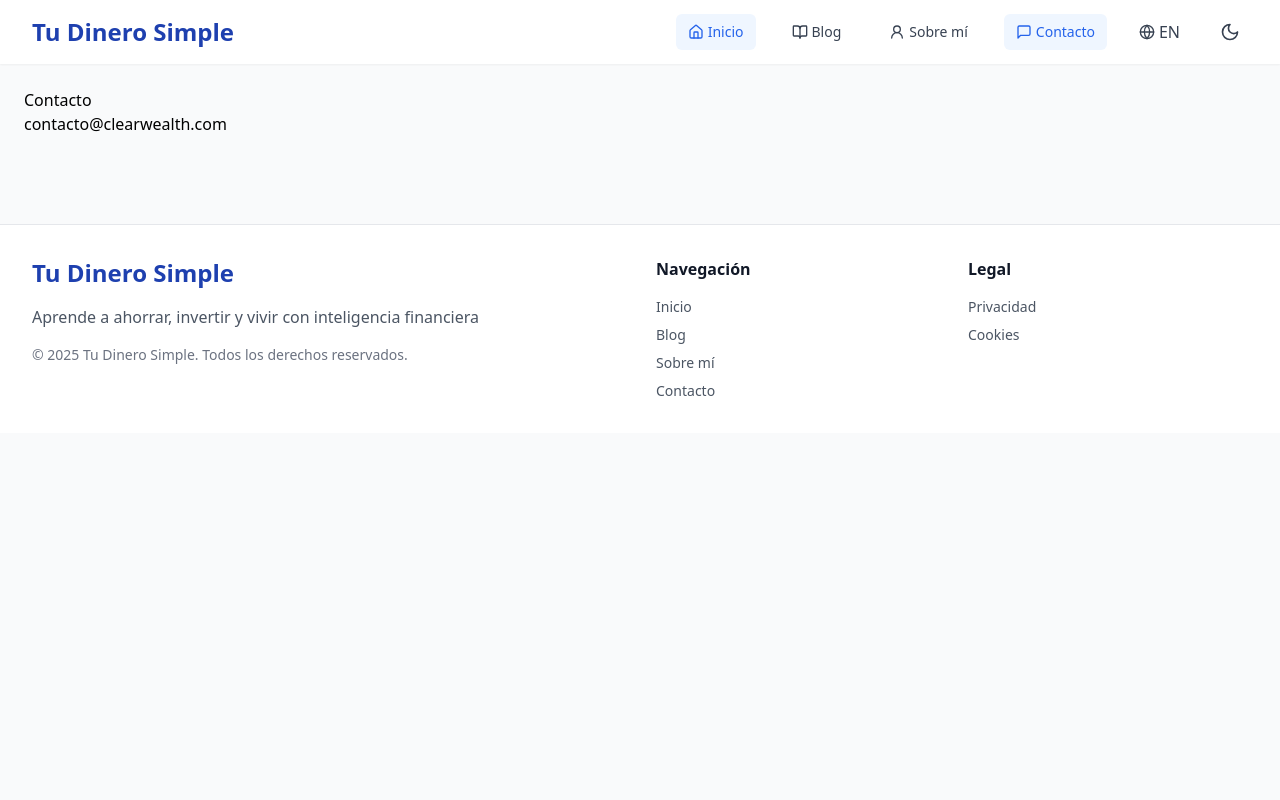
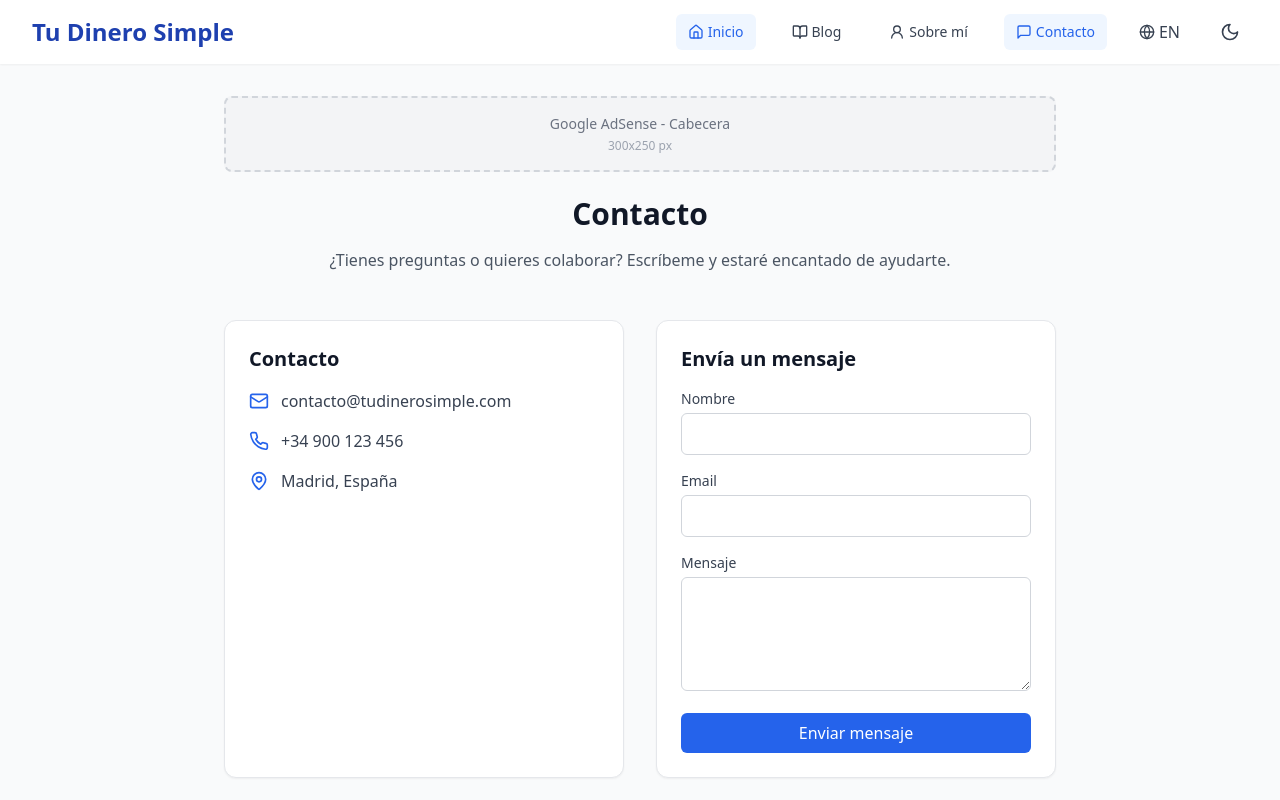
Before and after one commit to ridedcp/clearwealth, a React (Vite) app: page /es/contacto in a window 1280 px wide. Shown: the top 800 px of the page. Built offline with nearby package versions, Linux system fonts and the light colour scheme.

Commit message:
Update Contact.jsx

```diff
--- a/src/pages/Contact.jsx
+++ b/src/pages/Contact.jsx
@@ -1,11 +1,62 @@
 import SEO from "../seo/SEO";
+import { translations } from "../i18n/translations";
+import { Mail, Phone, MapPin } from "lucide-react";
+import { useState } from "react";
+import AdPlaceholder from "../components/AdPlaceholder";
+
 export default function Contact({ lang }) {
+  const t = translations[lang];
   const path = `/${lang}/contacto`;
+  const [form, setForm] = useState({ name:'', email:'', message:'' });
+  const [sent, setSent] = useState(false);
+
+  const submit = (e) => {
+    e.preventDefault();
+    setSent(true);
+    setForm({ name:'', email:'', message:'' });
+    setTimeout(()=>setSent(false), 3000);
+  };
+
   return (
-    <div style={{padding:24}}>
-      <SEO lang={lang} path={path} title={lang==='es'?'Contacto':'Contact'} />
-      <h1>{lang==='es'?'Contacto':'Contact'}</h1>
-      <p>contacto@clearwealth.com</p>
+    <div className="max-w-4xl mx-auto px-4 sm:px-6 lg:px-8 py-8">
+      <SEO lang={lang} path={path} title={t.contact.title} />
+      <AdPlaceholder position="Cabecera" />
+      <div className="text-center mb-12">
+        <h1 className="text-3xl font-bold text-gray-900 dark:text-white mb-4">{t.contact.title}</h1>
+        <p className="text-gray-600 dark:text-gray-300">{t.contact.subtitle}</p>
+      </div>
+
+      <div className="grid md:grid-cols-2 gap-8">
+        <div className="bg-white dark:bg-gray-800 rounded-xl p-6 shadow-sm border border-gray-200 dark:border-gray-700">
+          <h2 className="text-xl font-semibold text-gray-900 dark:text-white mb-4">{t.nav.contact}</h2>
+          <div className="space-y-4">
+            <div className="flex items-center"><Mail className="w-5 h-5 text-blue-600 dark:text-blue-400 mr-3" /><span className="text-gray-700 dark:text-gray-300">{t.contact.info.email}</span></div>
+            <div className="flex items-center"><Phone className="w-5 h-5 text-blue-600 dark:text-blue-400 mr-3" /><span className="text-gray-700 dark:text-gray-300">{t.contact.info.phone}</span></div>
+            <div className="flex items-center"><MapPin className="w-5 h-5 text-blue-600 dark:text-blue-400 mr-3" /><span className="text-gray-700 dark:text-gray-300">{t.contact.info.city}</span></div>
+          </div>
+        </div>
+
+        <div className="bg-white dark:bg-gray-800 rounded-xl p-6 shadow-sm border border-gray-200 dark:border-gray-700">
+          <h2 className="text-xl font-semibold text-gray-900 dark:text-white mb-4">{lang==='es'?'Envía un mensaje':'Send a message'}</h2>
+          {sent ? (
+            <div className="bg-green-100 dark:bg-green-900/30 border border-green-300 dark:border-green-700 text-green-700 dark:text-green-300 px-4 py-3 rounded">
+              {t.contact.form.success}
+            </div>
+          ) : (
+            <form onSubmit={submit} className="space-y-4">
+              <div><label className="block text-sm font-medium text-gray-700 dark:text-gray-300 mb-1">{t.contact.form.name}</label>
+                <input value={form.name} onChange={e=>setForm({...form, name:e.target.value})} required className="w-full px-3 py-2 border border-gray-300 dark:border-gray-600 rounded-md focus:outline-none focus:ring-2 focus:ring-blue-500 dark:bg-gray-700 dark:text-white"/></div>
+              <div><label className="block text-sm font-medium text-gray-700 dark:text-gray-300 mb-1">{t.contact.form.email}</label>
+                <input type="email" value={form.email} onChange={e=>setForm({...form, email:e.target.value})} required className="w-full px-3 py-2 border border-gray-300 dark:border-gray-600 rounded-md focus:outline-none focus:ring-2 focus:ring-blue-500 dark:bg-gray-700 dark:text-white"/></div>
+              <div><label className="block text-sm font-medium text-gray-700 dark:text-gray-300 mb-1">{t.contact.form.message}</label>
+                <textarea rows={4} value={form.message} onChange={e=>setForm({...form, message:e.target.value})} required className="w-full px-3 py-2 border border-gray-300 dark:border-gray-600 rounded-md focus:outline-none focus:ring-2 focus:ring-blue-500 dark:bg-gray-700 dark:text-white"/></div>
+              <button type="submit" className="w-full bg-blue-600 text-white py-2 px-4 rounded-md hover:bg-blue-700 focus:outline-none focus:ring-2 focus:ring-blue-500">
+                {t.contact.form.submit}
+              </button>
+            </form>
+          )}
+        </div>
+      </div>
     </div>
   );
 }
```
